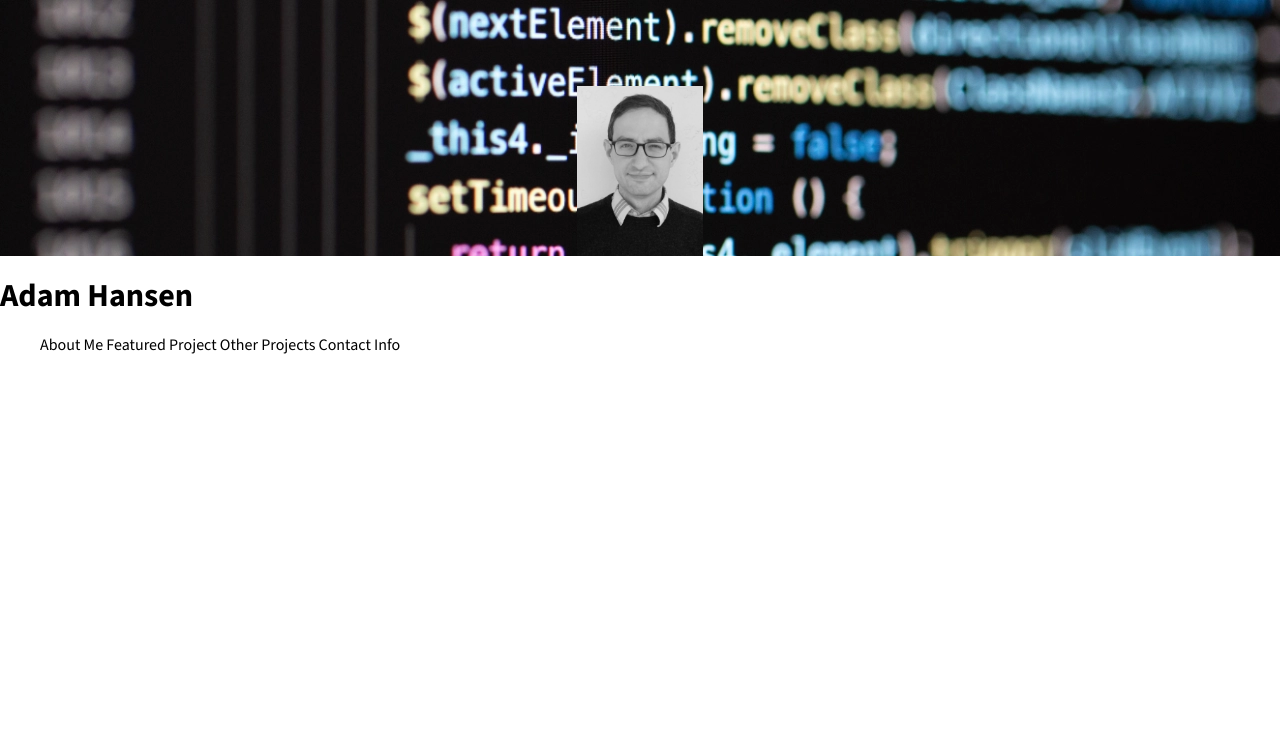
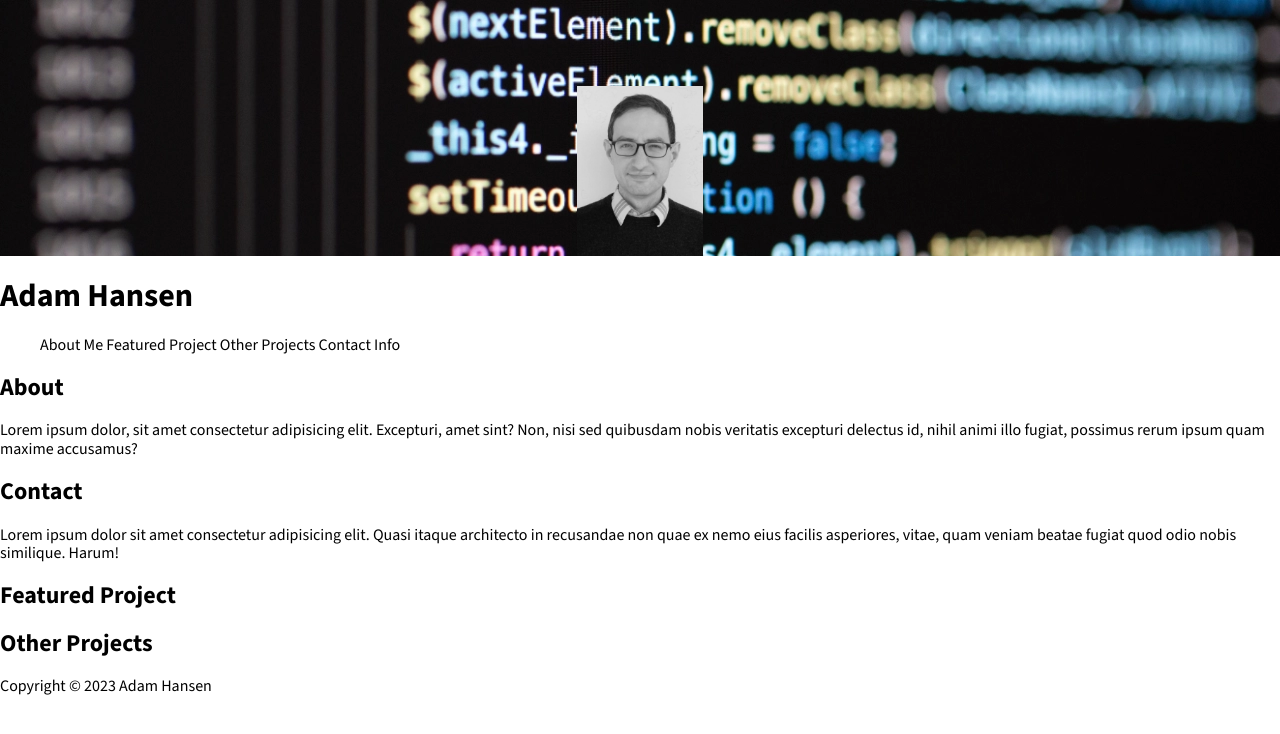
Before and after one commit to adamhansen184/professional-portfolio, a plain HTML site: page index.html in a window 1280 px wide. Drawn offline with nearby package versions, Linux system fonts and the light colour scheme.

Commit message:
Add section headers and placeholder text
to aid with further CSS styling

```diff
--- a/index.html
+++ b/index.html
@@ -44,21 +44,23 @@
       TODO: #3: [PORT-3] Write About Me Section
     -->
     <section id="about-me">
-
+      <h2>About</h2>
+      <p>Lorem ipsum dolor, sit amet consectetur adipisicing elit. Excepturi, amet sint? Non, nisi sed quibusdam nobis veritatis excepturi delectus id, nihil animi illo fugiat, possimus rerum ipsum quam maxime accusamus?</p>
     </section>
 
     <!--
       TODO #10: [PORT-9] Write Contact Info Section
     -->
     <section id="contact-info">
-
+      <h2>Contact</h2>
+      <p>Lorem ipsum dolor sit amet consectetur adipisicing elit. Quasi itaque architecto in recusandae non quae ex nemo eius facilis asperiores, vitae, quam veniam beatae fugiat quod odio nobis similique. Harum!</p>
     </section>
 
   </aside>
 
   <main>
     <section id="featured-project">
-
+      <h2>Featured Project</h2>
     </section>
 
     <!--
@@ -66,7 +68,7 @@
       TODO #5: [PORT-5] Link Deployed Applications
     -->
     <section id="projects">
-
+      <h2>Other Projects</h2>
     </section>
 
   </main>
@@ -75,7 +77,7 @@
     TODO #9: [PORT-8] Create Site Footer
   -->
   <footer>
-
+    <p>Copyright &copy; 2023 Adam Hansen</p>
   </footer>
 </body>
 
```
